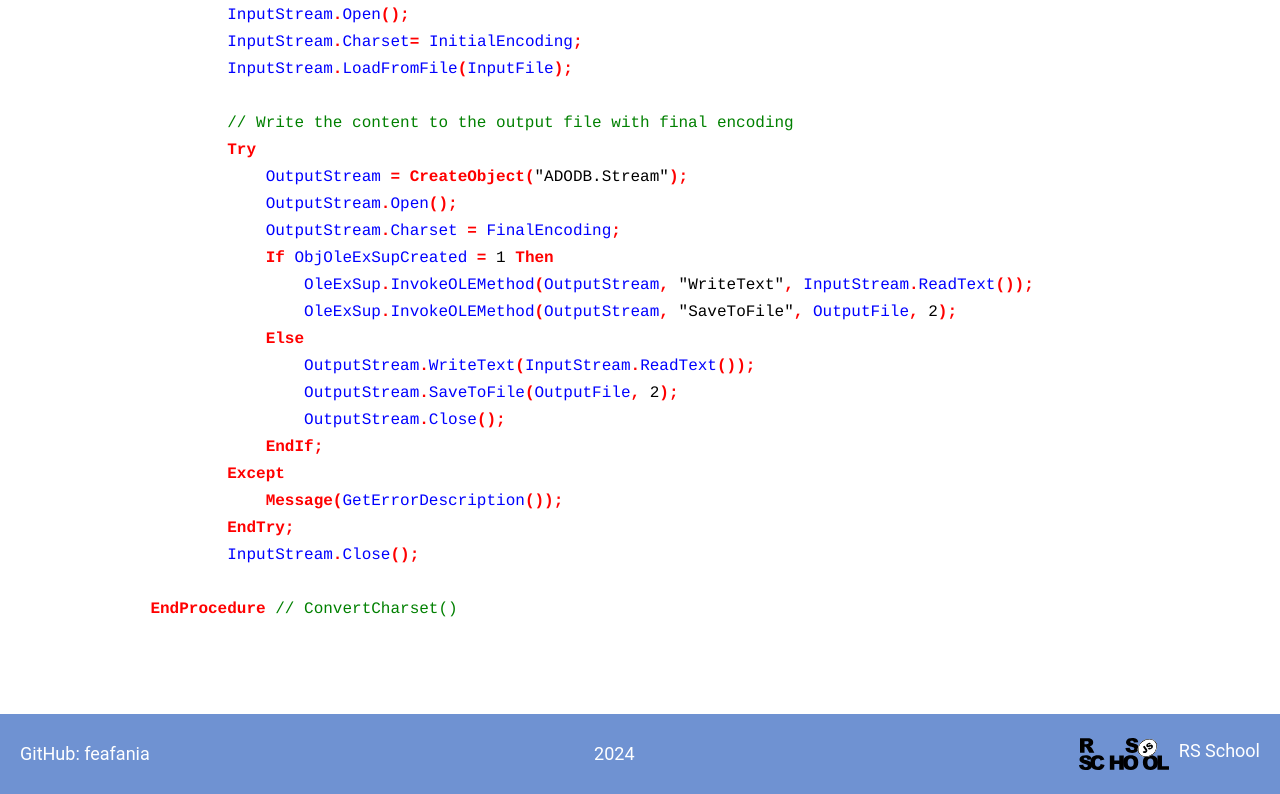
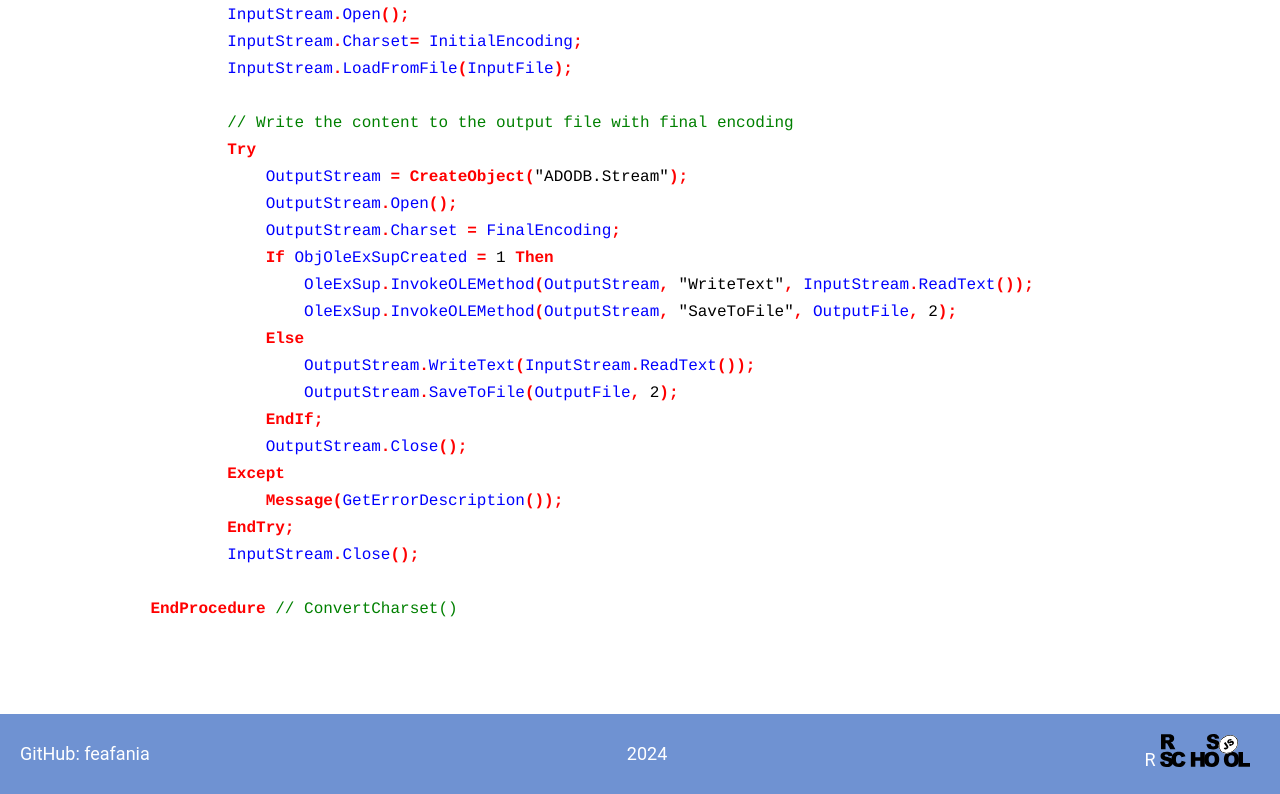
Before and after one commit to feafania/rsschool-cv, a plain HTML site: page index.html in a window 1280 px wide. Shown: the part 2409-3203 px from the top of the page. Drawn offline with Linux system fonts and the light colour scheme; a web font is replaced by a local one.

Commit message:
fix: change link

```diff
--- a/index.html
+++ b/index.html
@@ -168,7 +168,7 @@
                     </li>
                     <li class="section-education-item">
                         Institute of Postgraduate Education at Hrodna State University, specialty <span
-                            class="education-speciality">"English language teacher"*</span>
+                            class="education-speciality">"English language teacher"</span>
                     </li>
                 </ul>
             </section>
@@ -259,9 +259,9 @@
                     OleExSup<span class="section-1ccode-code-keywords">.</span>InvokeOLEMethod<span class="section-1ccode-code-keywords">(</span>OutputStream<span class="section-1ccode-code-keywords">,</span> <span class="section-1ccode-code-strings-numbers">"SaveToFile"</span><span class="section-1ccode-code-keywords">,</span> OutputFile<span class="section-1ccode-code-keywords">,</span> <span class="section-1ccode-code-strings-numbers">2</span><span class="section-1ccode-code-keywords">);</span>
                 <span class="section-1ccode-code-keywords">Else</span>
                     OutputStream<span class="section-1ccode-code-keywords">.</span>WriteText<span class="section-1ccode-code-keywords">(</span>InputStream<span class="section-1ccode-code-keywords">.</span>ReadText<span class="section-1ccode-code-keywords">());</span>
-                    OutputStream<span class="section-1ccode-code-keywords">.</span>SaveToFile<span class="section-1ccode-code-keywords">(</span>OutputFile<span class="section-1ccode-code-keywords">,</span> <span class="section-1ccode-code-strings-numbers">2</span><span class="section-1ccode-code-keywords">);</span>
-                    OutputStream<span class="section-1ccode-code-keywords">.</span>Close<span class="section-1ccode-code-keywords">();
-                EndIf;
+                    OutputStream<span class="section-1ccode-code-keywords">.</span>SaveToFile<span class="section-1ccode-code-keywords">(</span>OutputFile<span class="section-1ccode-code-keywords">,</span> <span class="section-1ccode-code-strings-numbers">2</span><span class="section-1ccode-code-keywords">);
+                EndIf;</span>
+                OutputStream<span class="section-1ccode-code-keywords">.</span>Close<span class="section-1ccode-code-keywords">();
             Except
                 Message(</span>GetErrorDescription<span class="section-1ccode-code-keywords">());
             EndTry;</span>
@@ -281,9 +281,8 @@
             <a href="https://github.com/feafania" class="footer-github">GitHub: feafania</a>
             <span class="footer-year">2024</span>
             <span class="footer-rsschool">
-                <img src="./assets/svg/rs-school-logo.svg" alt="rsschool" class="footer-rsschool-logo">
-                <a target="_blank" href="https://rs.school/courses/javascript-ru" rel="noopener noreferrer">RS
-                    School</a>
+                <a target="_blank" href="https://rs.school/courses/javascript-ru" rel="noopener noreferrer">R
+                    <img src="./assets/svg/rs-school-logo.svg" alt="rsschool" class="footer-rsschool-logo"></a>
             </span>
         </div>
     </footer>
```
Also changed, not shown: 2 other files.
